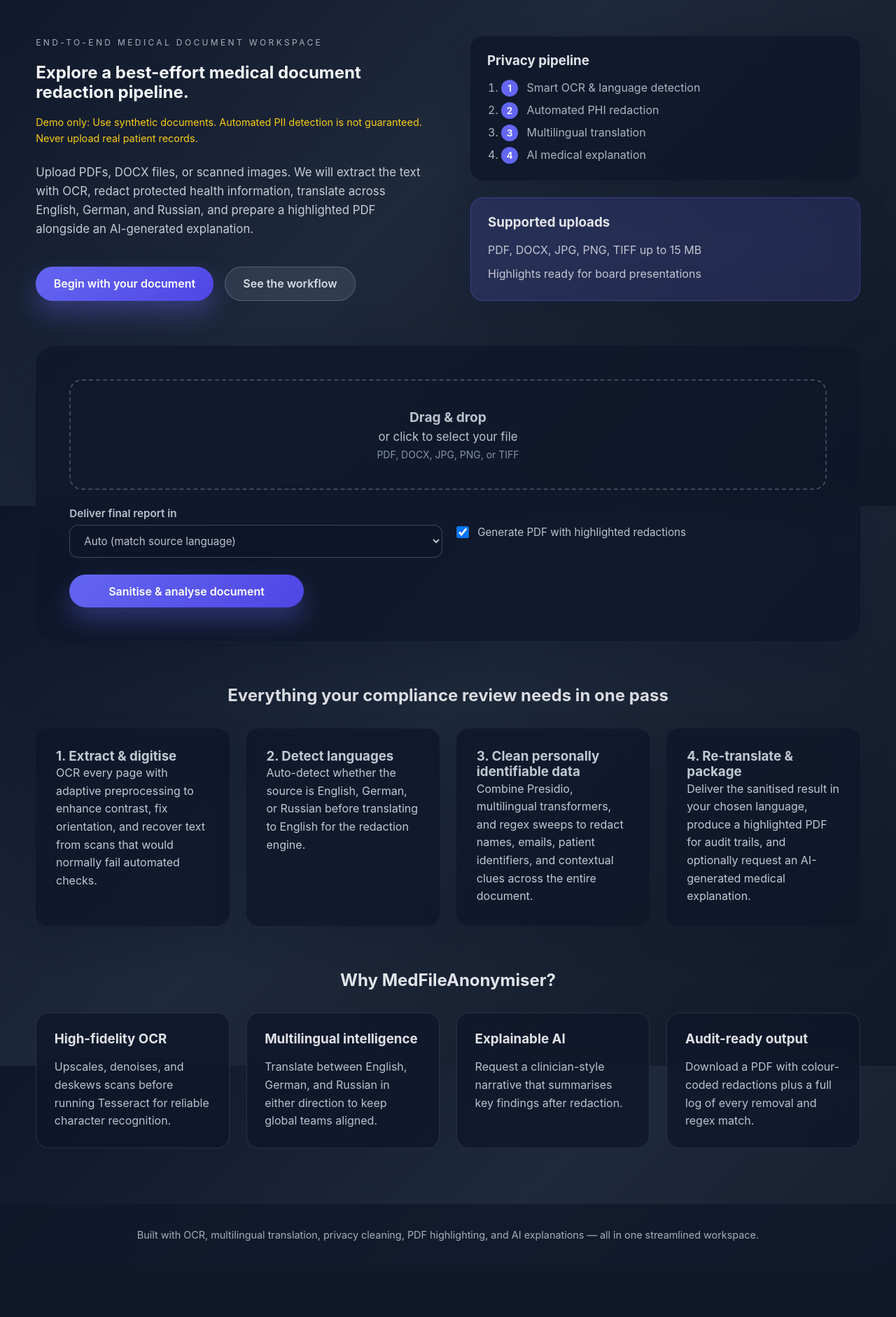
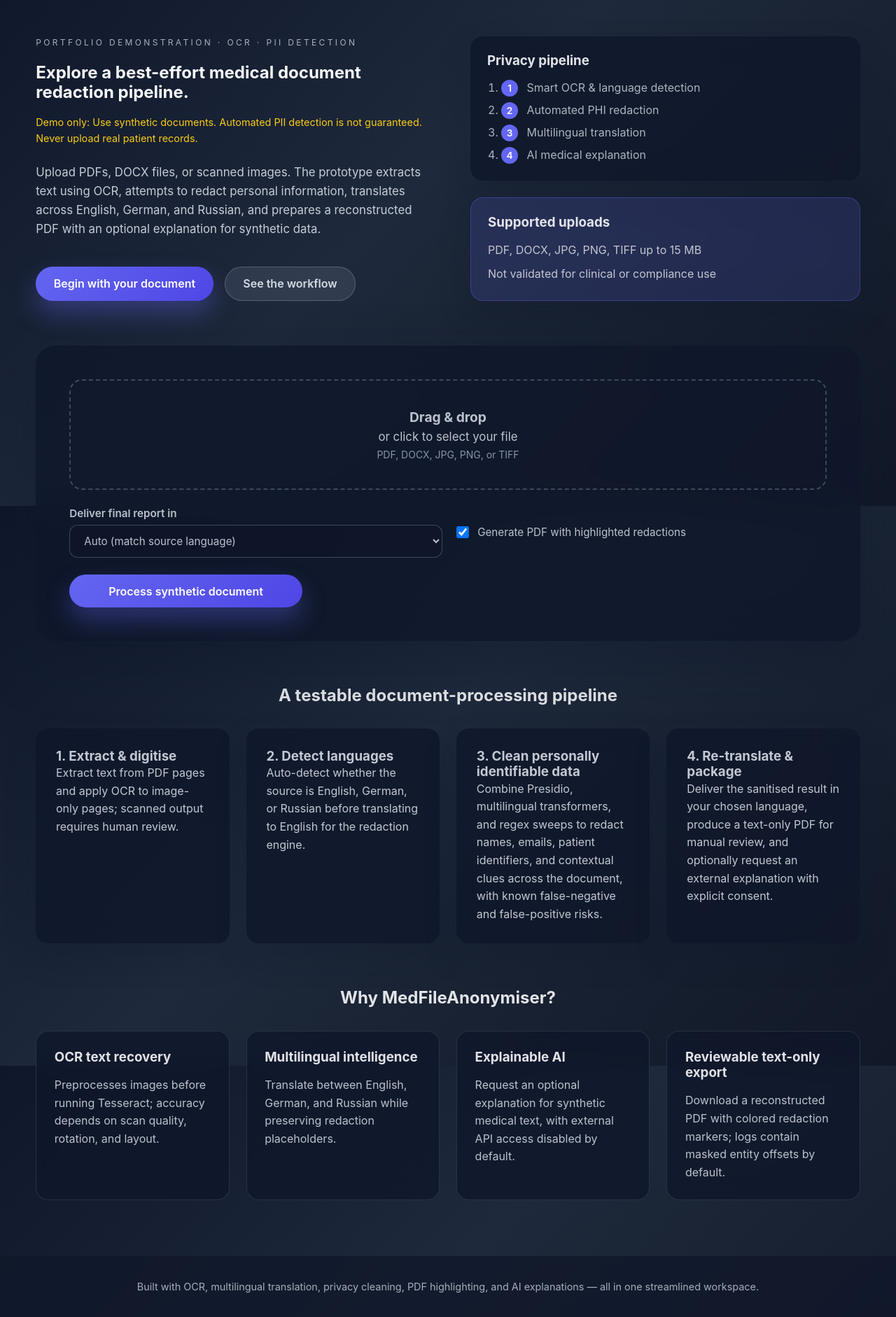
Before and after one commit to RomanSnusoed/Medical-Files-Anonymiser, a Flask app: page / in a window 1280 px wide. Shown: the part 77-1959 px from the top of the page at 70% size. Before the commit the page ends 1851 px from the top, so only its background shows below. Run offline with Flask 3, Linux system fonts and the light colour scheme.

Commit message:
polish: clarify templates/index.html behavior and cross-platform instructions

```diff
--- a/templates/index.html
+++ b/templates/index.html
@@ -2,14 +2,14 @@
 {% block content %}
 <section class="hero" id="top">
   <div class="hero__content" data-animate-on-load>
-    <p class="eyebrow">End-to-end medical document workspace</p>
+    <p class="eyebrow">Portfolio demonstration · OCR · PII detection</p>
     <h1>Explore a best-effort medical document redaction pipeline.</h1>
     <p class="inline-warning" role="alert">Demo only: Use synthetic documents. Automated PII detection is not guaranteed. Never upload real patient records.</p>
     <p class="hero__lead">
-      Upload PDFs, DOCX files, or scanned images. We will extract the text with
-      OCR, redact protected health information, translate across English,
-      German, and Russian, and prepare a highlighted PDF alongside an
-      AI-generated explanation.
+      Upload PDFs, DOCX files, or scanned images. The prototype extracts text using
+      OCR, attempts to redact personal information, translates across English,
+      German, and Russian, and prepares a reconstructed PDF with an
+      optional explanation for synthetic data.
     </p>
     <div class="hero__cta">
       <a class="primary-button" href="#upload">Begin with your document</a>
@@ -29,7 +29,7 @@
     <div class="preview-card preview-card--accent">
       <h3>Supported uploads</h3>
       <p class="preview-note">PDF, DOCX, JPG, PNG, TIFF up to 15&nbsp;MB</p>
-      <p class="preview-note">Highlights ready for board presentations</p>
+      <p class="preview-note">Not validated for clinical or compliance use</p>
     </div>
   </div>
 </section>
@@ -76,22 +76,21 @@
     </div>
 
     <button type="submit" class="primary-button primary-button--wide">
-      Sanitise &amp; analyse document
+      Process synthetic document
     </button>
   </form>
 </section>
 
 <section class="workflow" id="workflow">
   <h2 data-animate-on-load>
-    Everything your compliance review needs in one pass
+    A testable document-processing pipeline
   </h2>
   <div class="workflow-steps">
     <article class="step-card" data-animate-on-load>
       <h3>1. Extract &amp; digitise</h3>
       <p>
-        OCR every page with adaptive preprocessing to enhance contrast, fix
-        orientation, and recover text from scans that would normally fail
-        automated checks.
+        Extract text from PDF pages and apply OCR to image-only pages;
+        scanned output requires human review.
       </p>
     </article>
     <article class="step-card" data-animate-on-load>
@@ -106,15 +105,15 @@
       <p>
         Combine Presidio, multilingual transformers, and regex sweeps to redact
         names, emails, patient identifiers, and contextual clues across the
-        entire document.
+        document, with known false-negative and false-positive risks.
       </p>
     </article>
     <article class="step-card" data-animate-on-load>
       <h3>4. Re-translate &amp; package</h3>
       <p>
         Deliver the sanitised result in your chosen language, produce a
-        highlighted PDF for audit trails, and optionally request an AI-generated
-        medical explanation.
+        text-only PDF for manual review, and optionally request an external
+        explanation with explicit consent.
       </p>
     </article>
   </div>
@@ -124,31 +123,31 @@
   <h2 data-animate-on-load>Why MedFileAnonymiser?</h2>
   <div class="feature-grid">
     <div class="feature-card" data-animate-on-load>
-      <h3>High-fidelity OCR</h3>
+      <h3>OCR text recovery</h3>
       <p>
-        Upscales, denoises, and deskews scans before running Tesseract for
-        reliable character recognition.
+        Preprocesses images before running Tesseract; accuracy depends
+        on scan quality, rotation, and layout.
       </p>
     </div>
     <div class="feature-card" data-animate-on-load>
       <h3>Multilingual intelligence</h3>
       <p>
-        Translate between English, German, and Russian in either direction to
-        keep global teams aligned.
+        Translate between English, German, and Russian while preserving
+        redaction placeholders.
       </p>
     </div>
     <div class="feature-card" data-animate-on-load>
       <h3>Explainable AI</h3>
       <p>
-        Request a clinician-style narrative that summarises key findings after
-        redaction.
+        Request an optional explanation for synthetic medical text, with
+        external API access disabled by default.
       </p>
     </div>
     <div class="feature-card" data-animate-on-load>
-      <h3>Audit-ready output</h3>
+      <h3>Reviewable text-only export</h3>
       <p>
-        Download a PDF with colour-coded redactions plus a full log of every
-        removal and regex match.
+        Download a reconstructed PDF with colored redaction markers;
+        logs contain masked entity offsets by default.
       </p>
     </div>
   </div>
```
